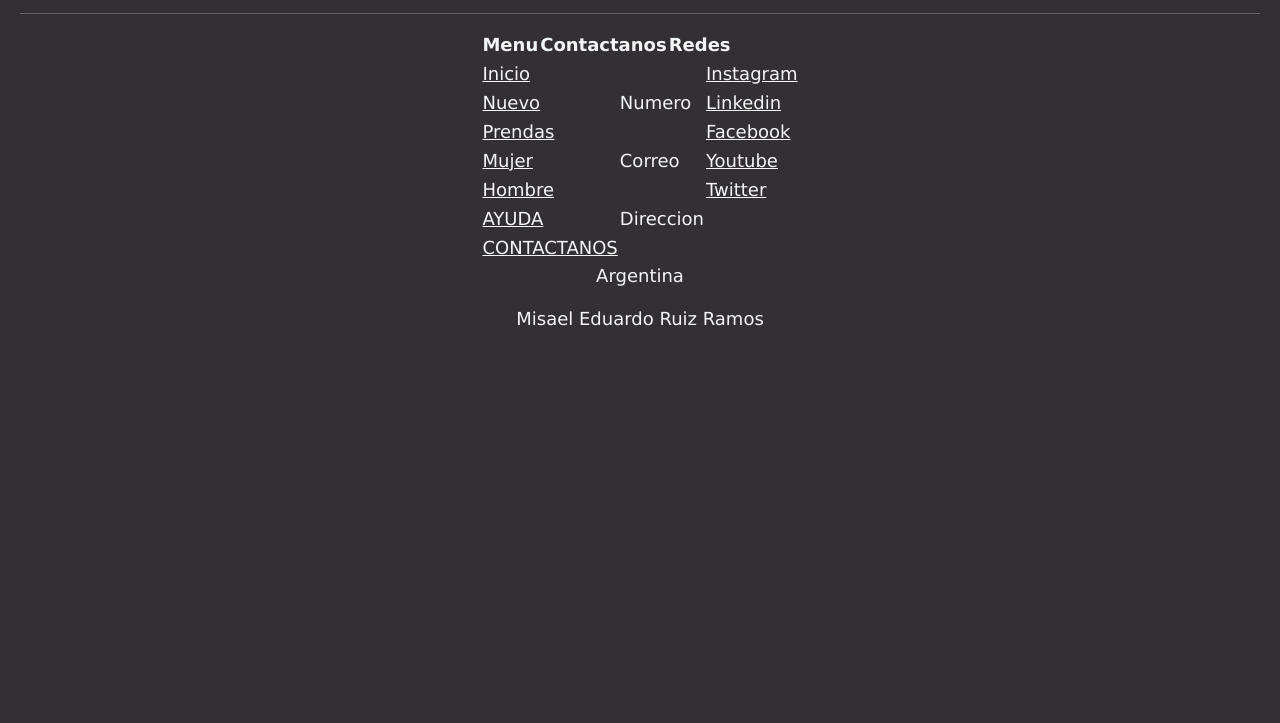
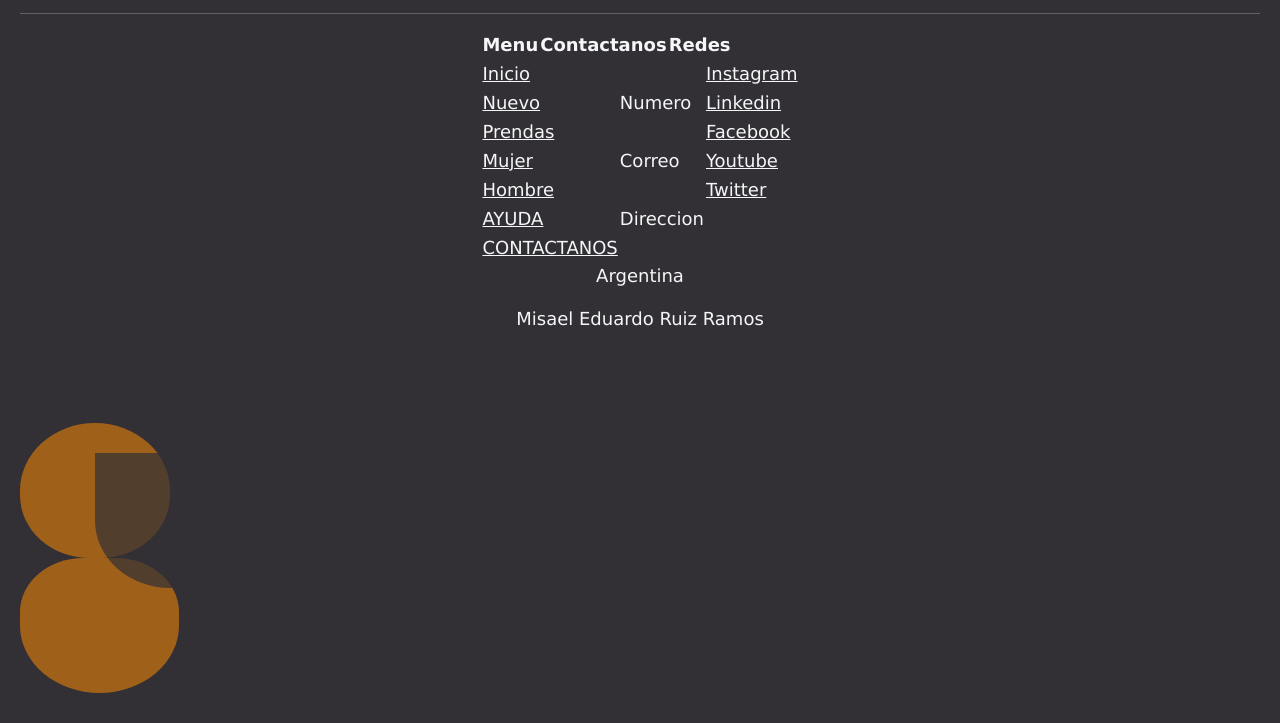
Before and after one commit to MisaelBaires/preentrega1RuizRamos, a website: page Pages/hombre.html in a window 1280 px wide. Shown: the part 1270-1993 px from the top of the page. Before the commit the page ends 1602 px from the top, so only its background shows below. Drawn offline with nearby package versions, Linux system fonts and the light colour scheme.

Commit message:
añadi una murcielago

```diff
--- a/Pages/hombre.html
+++ b/Pages/hombre.html
@@ -185,6 +185,18 @@
       <p>Argentina</p>
       <p>Misael Eduardo Ruiz Ramos</p>
     </footer>
+    <!-- Animación -->
+    <div class="murcielago">
+      <div class="murcielago-cara">
+
+      </div>
+      <div class="murcielago-cuerpo">
+        <div class="brazo derecho"></div>
+        <div class="brazo izqueirdo"></div>
+        <div class="pie derecho"></div>
+        <div class="pie izqueirdo"></div>
+      </div>
+    </div>
     <!-- link del js de bootstrap -->
     <script src="https://cdn.jsdelivr.net/npm/bootstrap@5.3.3/dist/js/bootstrap.bundle.min.js" integrity="sha384-YvpcrYf0tY3lHB60NNkmXc5s9fDVZLESaAA55NDzOxhy9GkcIdslK1eN7N6jIeHz" crossorigin="anonymous"></script>
   </body>
--- a/scss/styles.scss
+++ b/scss/styles.scss
@@ -368,3 +368,61 @@ button {
    transform: rotate(-360deg);
   }
 }
+
+$murcielago-color: rgba(209, 119, 15, 0.692);
+$cara-color: rgba(44, 39, 39, 0.89);
+
+.murcielago {
+  width: 300px;
+  height: 300px;
+  margin: auto;
+  margin-top: 75px;
+  z-index: 4;
+  position: absolute;
+  transition: transform 1s ease-in-out 0ms;
+}
+
+.murcielago {
+ position: absolute;
+}
+
+.murcielago:active {
+  transform: scale(1.5);
+  cursor: not-allowed;
+}
+
+.murcielago-cara {
+  width: 50%;
+  height: 45%;
+  background: $murcielago-color;
+  border-radius: 70% 70% 65% 65%;
+  top: 10%;
+  left: 25%;
+  z-index: 1;
+}
+
+.murcielago-cuerpo {
+  width: 53%;
+  height: 45%;
+  background: $murcielago-color;
+  border-radius: 80% 80% 100% 100%;
+  top: 40%;
+  left: 23.5%;
+}
+
+.murcielago-cuerpo::before {
+  content: "";
+  position: absolute;
+  width: 50%;
+  height: 45%;
+  background-color: $segundo-color;
+  top: 10%;
+  left: 25%;
+  border-radius: 0 % 0% 100% 100%;
+  opacity: 70%;
+}
+
+.brazo {
+  width: 30%;
+
+}
```
Also changed, not shown: index.html (+1 -0 lines), scss/styles.css, 1 other file.
